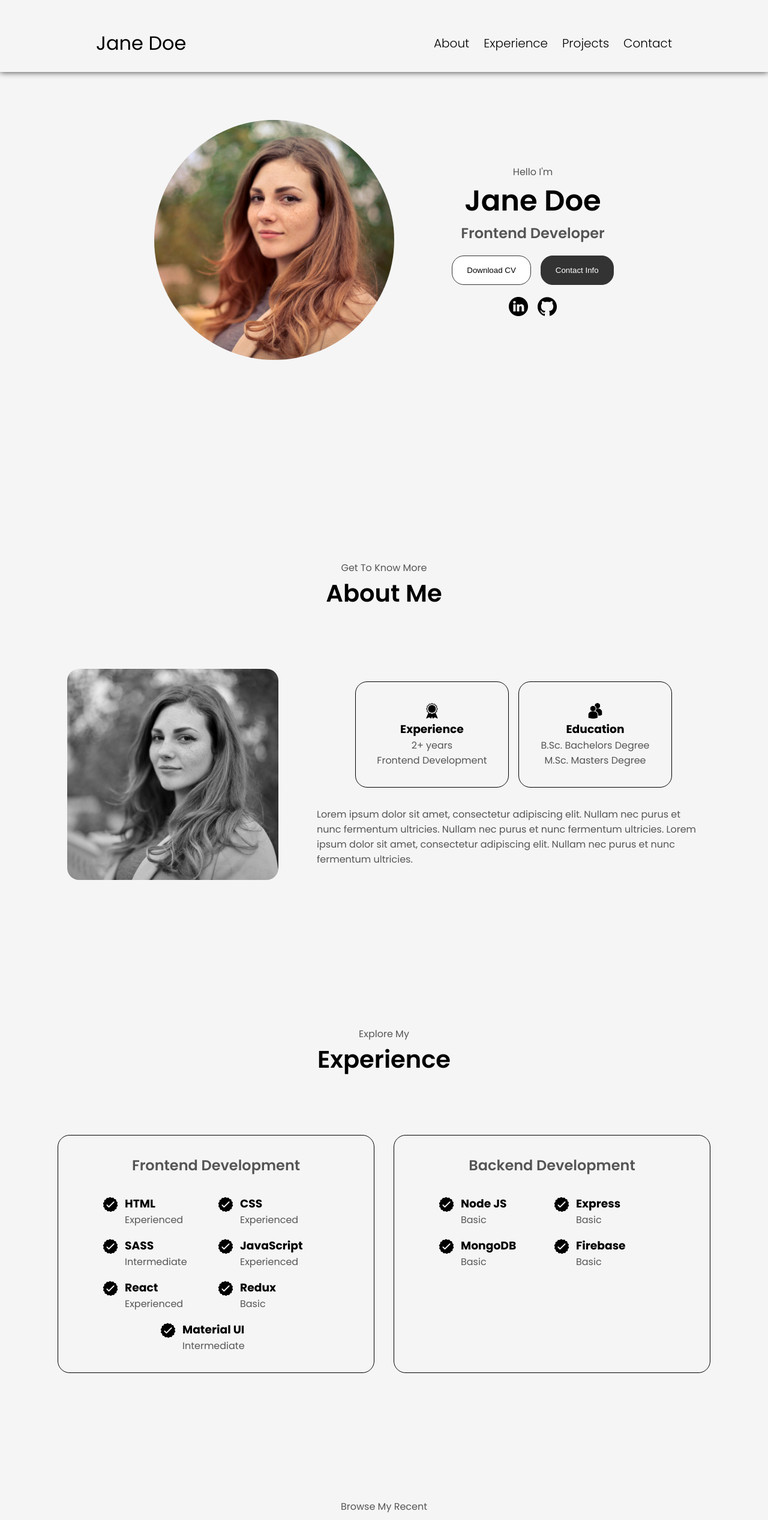
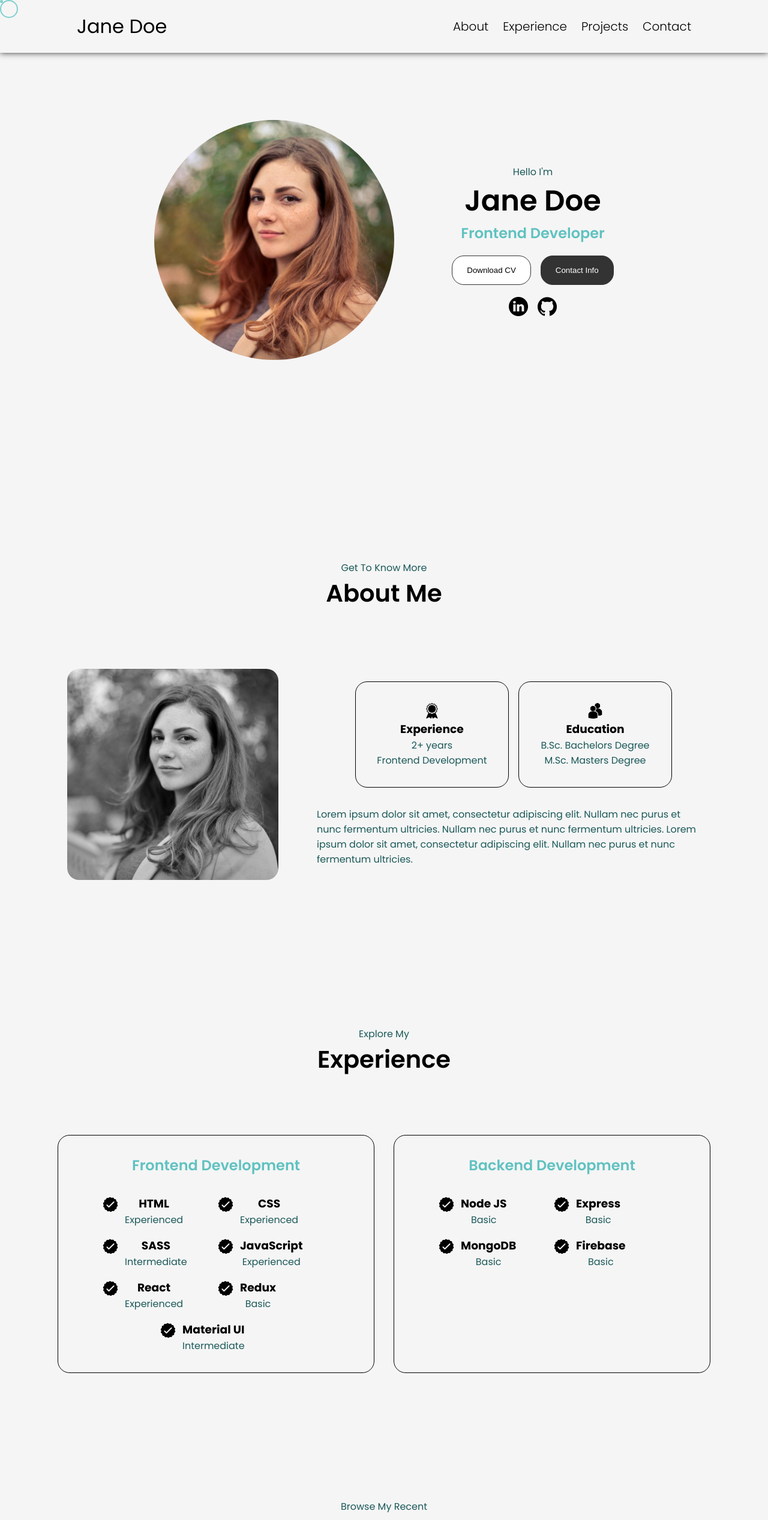
Before and after one commit to Yshika/portfoliov2, a React (Vite) app: page / in a window 1280 px wide. Shown: the top 2534 px of the page at 60% size. Built offline with nearby package versions, Linux system fonts and the light colour scheme.

Commit message:
updated cursor and styles

```diff
--- a/src/App.scss
+++ b/src/App.scss
@@ -5,11 +5,16 @@
   margin: 0;
   padding: 0;
   box-sizing: border-box;
+  cursor: none;
 }
 
 body {
   font-family: 'Poppins', serif;
   background-color: $background_color;
+}
+
+body:hover {
+  cursor: none;
 }
 
 html {
@@ -18,7 +23,6 @@ html {
 
 a {
   text-decoration: none;
-  cursor: pointer;
 
   &:hover {
     text-decoration: underline;
@@ -35,7 +39,6 @@ button {
   border: 1px solid $background_color_dark;
   border-radius: 1.25rem;
   padding: 1rem 1.5rem;
-  cursor: pointer;
   background-color: $light_text;
 
   &[aria-description='dark'] {
@@ -62,3 +65,25 @@ section {
 p {
   @include paragraph;
 }
+
+.cursor-dot {
+  width: 5px;
+  height: 5px;
+  border-radius: 50%;
+  background-color: $cursor_color;
+  position: absolute;
+  pointer-events: none;
+  transition: transform 0.1s ease-in-out;
+  z-index: 1000;
+}
+
+.cursor-dot-outline {
+  width: 30px;
+  height: 30px;
+  border: 2px solid $cursor_color;
+  border-radius: 50%;
+  position: absolute;
+  pointer-events: none;
+  transition: transform 0.15s ease-in-out;
+  z-index: 999;
+}
--- a/src/App.tsx
+++ b/src/App.tsx
@@ -6,10 +6,48 @@ import Footer from './components/Footer';
 import Nav from './components/Nav';
 import Projects from './components/Projects';
 import Summary from './components/Summary';
+import { useEffect } from 'react';
 
 function App() {
+  useEffect(() => {
+    const handleMouseMove = (e: MouseEvent) => {
+      const cursor = document.querySelector('.cursor-dot');
+      const cursorOutline = document.querySelector('.cursor-dot-outline');
+
+      cursor?.setAttribute(
+        'style',
+        `top: ${e.pageY - 8}px; left: ${e.pageX - 8}px`
+      );
+
+      cursorOutline?.animate(
+        {
+          top: `${e.pageY - 20}px`,
+          left: `${e.pageX - 20}px`,
+        },
+        {
+          duration: 300,
+          fill: 'forwards',
+          easing: 'ease',
+        }
+      );
+      cursorOutline?.setAttribute(
+        'style',
+        `top: ${e.pageY - 20}px; left: ${e.pageX - 20}px`
+      );
+    };
+
+    document.addEventListener('mousemove', handleMouseMove);
+
+    return () => {
+      document.removeEventListener('mousemove', handleMouseMove);
+    };
+  }, []);
+
   return (
     <>
+      <div className='cursor-dot-outline'></div>
+      <div className='cursor-dot'></div>
+
       <Nav />
       <Summary />
       <About />
--- a/src/components/Nav/style.scss
+++ b/src/components/Nav/style.scss
@@ -3,7 +3,7 @@
   display: flex;
   justify-content: space-between;
   align-items: center;
-  padding: 3rem 10rem 1.5rem;
+  padding: 1.25rem 8rem;
   position: fixed;
   width: 100%;
   top: 0;
--- a/src/styles/_mixins.scss
+++ b/src/styles/_mixins.scss
@@ -34,6 +34,7 @@ $breakpoints: (
   padding: 2rem;
   justify-items: center;
   min-width: $minWidth;
+  text-align: center;
 }
 
 @mixin flex-container(
--- a/src/styles/_typography.scss
+++ b/src/styles/_typography.scss
@@ -13,7 +13,7 @@
 @mixin sub-heading {
   font-size: 1.5rem;
   font-weight: 600;
-  color: $paragraph_color;
+  color: $sub_heading_color;
 }
 
 @mixin paragraph {
--- a/src/styles/_variable.scss
+++ b/src/styles/_variable.scss
@@ -1,6 +1,10 @@
 $background_color: #f5f5f5;
 $background_color_dark: #333;
 
-$paragraph_color: rgb(85, 85, 85);
+// $paragraph_color: rgb(85, 85, 85);
+$paragraph_color: #1b5858;
 $heading_color: #000;
 $light_text: #fff;
+$sub_heading_color: #60c2c1;
+
+$cursor_color: #38b8b79c;
```
